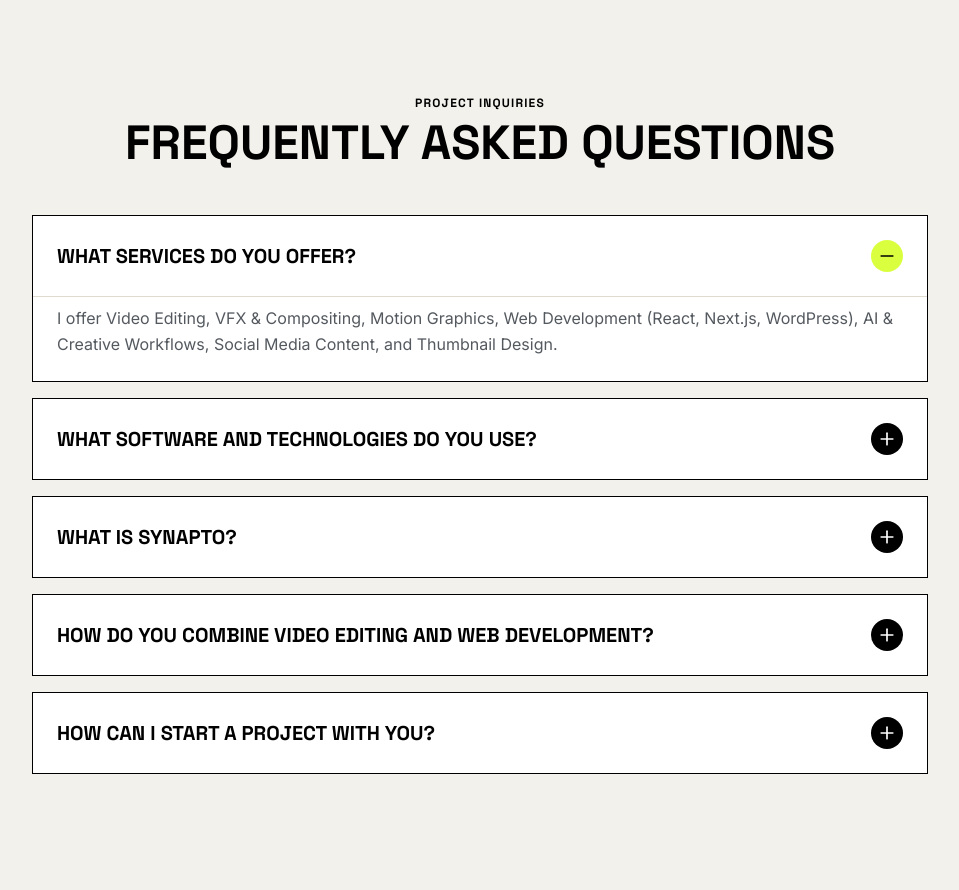
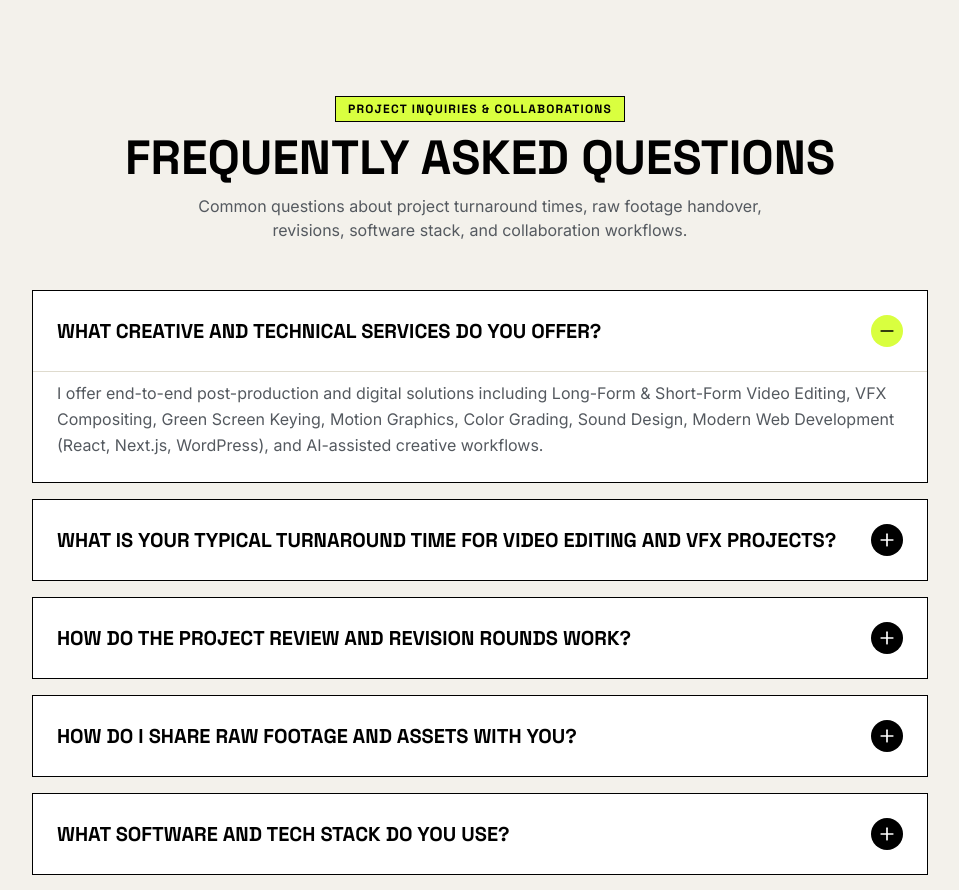
Before and after one commit to thesmsaad-hash/v3, a React (Vite) app: page /works in a window 1280 px wide. Shown: the part 1898-2788 px from the top of the page, without its empty margins (160-1119 px from the left). Built offline with nearby package versions, Linux system fonts and the light colour scheme; no server answers.

Commit message:
Update FAQs for project inquiries, turnaround times, revisions and delivery

```diff
--- a/src/data/siteData.ts
+++ b/src/data/siteData.ts
@@ -541,32 +541,38 @@ export const blogsData: BlogPost[] = [
 export const faqsData: FaqItem[] = [
   {
     id: "faq-1",
-    question: "What services do you offer?",
-    answer: "I offer Video Editing, VFX & Compositing, Motion Graphics, Web Development (React, Next.js, WordPress), AI & Creative Workflows, Social Media Content, and Thumbnail Design.",
+    question: "What creative and technical services do you offer?",
+    answer: "I offer end-to-end post-production and digital solutions including Long-Form & Short-Form Video Editing, VFX Compositing, Green Screen Keying, Motion Graphics, Color Grading, Sound Design, Modern Web Development (React, Next.js, WordPress), and AI-assisted creative workflows.",
     category: "Services"
   },
   {
     id: "faq-2",
-    question: "What software and technologies do you use?",
-    answer: "For post-production: Adobe Premiere Pro, After Effects, Photoshop, DaVinci Resolve, Blender. For web development: HTML, CSS, JavaScript, React, Next.js, WordPress, PHP. For AI & automation: Ollama, n8n, GitHub, and AI creative tools.",
-    category: "Stack"
+    question: "What is your typical turnaround time for video editing and VFX projects?",
+    answer: "Turnaround depends on project scope: Short-form content (Reels, TikToks, Shorts) is usually delivered within 24–48 hours. Standard YouTube long-form videos take 2–4 business days. High-end VFX compositing, 3D integration, and custom motion graphics packages are scheduled according to milestone timelines.",
+    category: "Timeline"
   },
   {
     id: "faq-3",
-    question: "What is Synapto?",
-    answer: "Synapto is an experimental knowledge-management application I am developing to explore how notes, ideas, and connected information can be organized through a clean, modern digital experience.",
-    category: "Projects"
+    question: "How do the project review and revision rounds work?",
+    answer: "Every project includes structured milestone reviews and up to 2–3 rounds of revisions. Drafts are shared via review links with timecode feedback so revisions can be implemented accurately and quickly before final master delivery.",
+    category: "Workflow"
   },
   {
     id: "faq-4",
-    question: "How do you combine video editing and web development?",
-    answer: "I treat post-production and web development as two sides of the same creative coin—visual storytelling through video and interactive storytelling through digital interfaces.",
-    category: "Workflow"
+    question: "How do I share raw footage and assets with you?",
+    answer: "You can securely share your raw media, audio stems, and brand assets through Google Drive, Dropbox, WeTransfer, OneDrive, or Frame.io. I handle high-bitrate 4K RAW camera files, multi-cam setups, and log profiles smoothly.",
+    category: "Delivery"
   },
   {
     id: "faq-5",
-    question: "How can I start a project with you?",
-    answer: "Simply navigate to the Contact page, fill out the project inquiry form with your requirements (video, VFX, web, or AI project), or send an inquiry directly to smsaad.online.",
+    question: "What software and tech stack do you use?",
+    answer: "For video & post-production: Adobe Premiere Pro, After Effects, DaVinci Resolve Studio, Photoshop, and Blender. For web & interfaces: React, Next.js, TypeScript, Tailwind CSS, WordPress, and PHP. For AI & automation: Ollama local models, n8n workflows, and modern generative AI toolkits.",
+    category: "Tech Stack"
+  },
+  {
+    id: "faq-6",
+    question: "How do I start a project inquiry and get a quote?",
+    answer: "Simply head over to the Contact page and submit the project inquiry form with your project details, raw footage length, deadline, and reference links—or email directly to hello@smsaad.online. You'll receive a detailed proposal and quote within 24 hours.",
     category: "Getting Started"
   }
 ];
--- a/src/pages/Faqs.tsx
+++ b/src/pages/Faqs.tsx
@@ -21,8 +21,8 @@ export const Faqs: React.FC = () => {
     <div className="space-y-20 md:space-y-32 pb-10">
       <SEO
         title="Frequently Asked Questions (FAQ) — SM SAAD"
-        description="Frequently asked questions regarding Video Editing, VFX Compositing, React Web Development, Synapto app, and project collaborations with SM SAAD."
-        keywords="SM SAAD FAQ, video editing questions, hiring a vfx artist FAQ, web development process FAQ, Synapto questions"
+        description="Frequently asked questions regarding Video Editing, VFX Compositing, Motion Graphics, Web Development, turnaround times, revisions, and project collaborations with SM SAAD."
+        keywords="SM SAAD FAQ, video editing questions, hiring a vfx artist FAQ, web development process FAQ, turnaround times, video post production FAQ"
         canonical="https://smsaad.online/faqs"
         breadcrumbs={[{ name: 'FAQs', url: '/faqs' }]}
         schema={faqSchema}
--- a/src/pages/Works.tsx
+++ b/src/pages/Works.tsx
@@ -87,13 +87,16 @@ export const Works: React.FC = () => {
 
       {/* FAQ SECTION */}
       <section className="max-w-[1400px] mx-auto px-4 sm:px-6">
-        <div className="max-w-3xl mx-auto text-center mb-12">
-          <span className="text-north-lime-dark font-heading font-bold text-xs uppercase tracking-widest block mb-2">
-            PROJECT INQUIRIES
+        <div className="max-w-3xl mx-auto text-center mb-12 space-y-3">
+          <span className="bg-north-lime text-north-black font-heading font-bold text-xs uppercase tracking-widest px-3 py-1 border border-north-black inline-block">
+            PROJECT INQUIRIES & COLLABORATIONS
           </span>
           <h2 className="font-heading text-3xl sm:text-5xl font-bold uppercase">
             Frequently Asked Questions
           </h2>
+          <p className="text-north-gray text-sm sm:text-base max-w-xl mx-auto font-body">
+            Common questions about project turnaround times, raw footage handover, revisions, software stack, and collaboration workflows.
+          </p>
         </div>
 
         <FaqAccordion items={faqsData} className="max-w-4xl mx-auto" />
```
